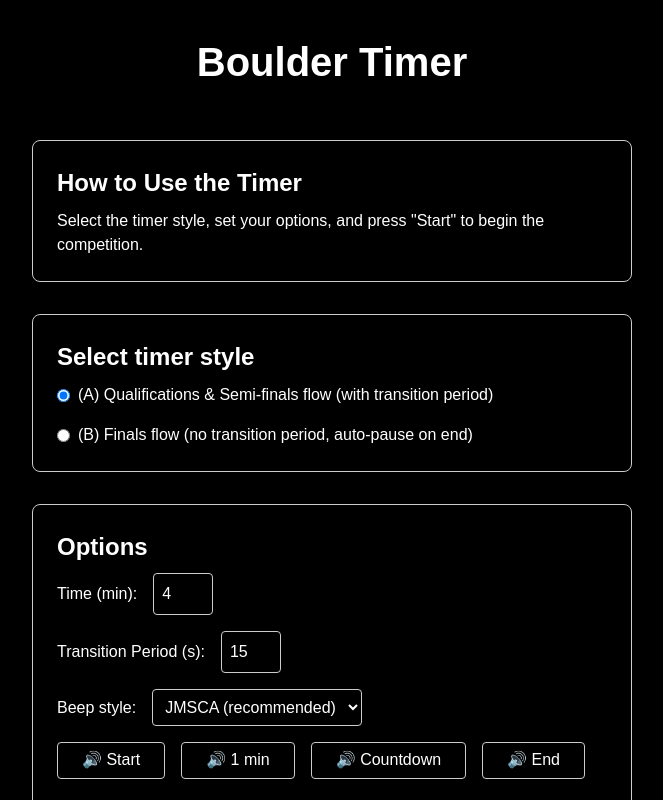
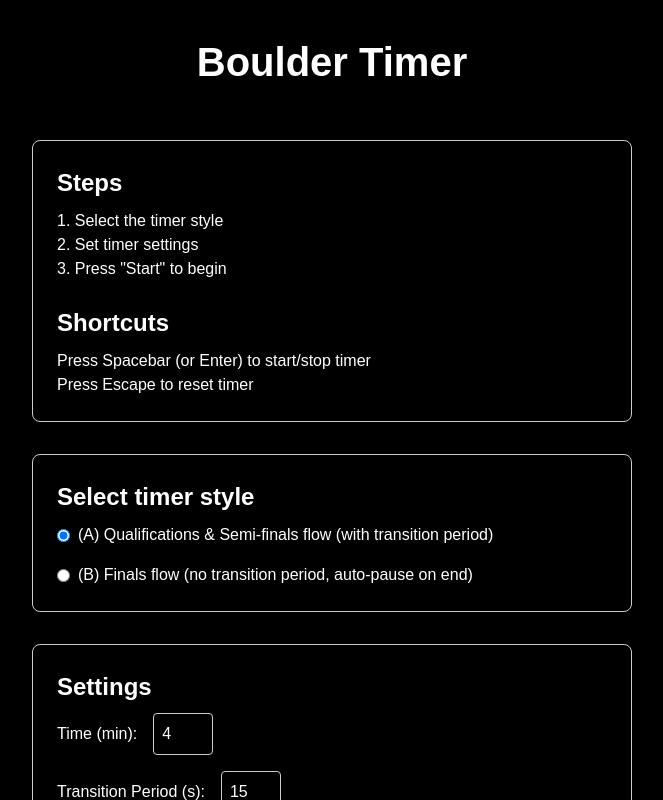
Before and after one commit to latiosu/boulder-timer, a SvelteKit app: page / in a window 1280 px wide. Shown: the top 800 px of the page, without its empty margins (308-971 px from the left). Built offline with nearby package versions, Linux system fonts and the light colour scheme.

Commit message:
fix: base path loading and update instructions

```diff
--- a/src/lib/beeps.ts
+++ b/src/lib/beeps.ts
@@ -1,4 +1,4 @@
-import base from '$app/paths';
+import { base } from '$app/paths';
 
 export function loadBeeps(beepStyle: string) {
     const longBeepIFSCPrague = base + '/sin_300Hz_1s.wav';
--- a/src/routes/+page.svelte
+++ b/src/routes/+page.svelte
@@ -53,10 +53,16 @@
 		<h1>Boulder Timer</h1>
 
 		<section class="instructions">
-			<h2>How to Use the Timer</h2>
-			<p>
-				Select the timer style, set your options, and press "Start" to begin the competition.
-			</p>
+			<h2>Steps</h2>
+			<ol>
+				<li>1. Select the timer style</li>
+				<li>2. Set timer settings</li>
+				<li>3. Press "Start" to begin</li>
+			</ol>
+			<br/>
+			<h2>Shortcuts</h2>
+			<p>Press Spacebar (or Enter) to start/stop timer</p>
+			<p>Press Escape to reset timer</p>
 		</section>
 
 		<section class="timer-style">
@@ -74,7 +80,7 @@
 		</section>
 
 		<section class="options">
-			<h2>Options</h2>
+			<h2>Settings</h2>
 
 			<div class="option-group">
 				<label for="time-a">Time (min):</label>
```
